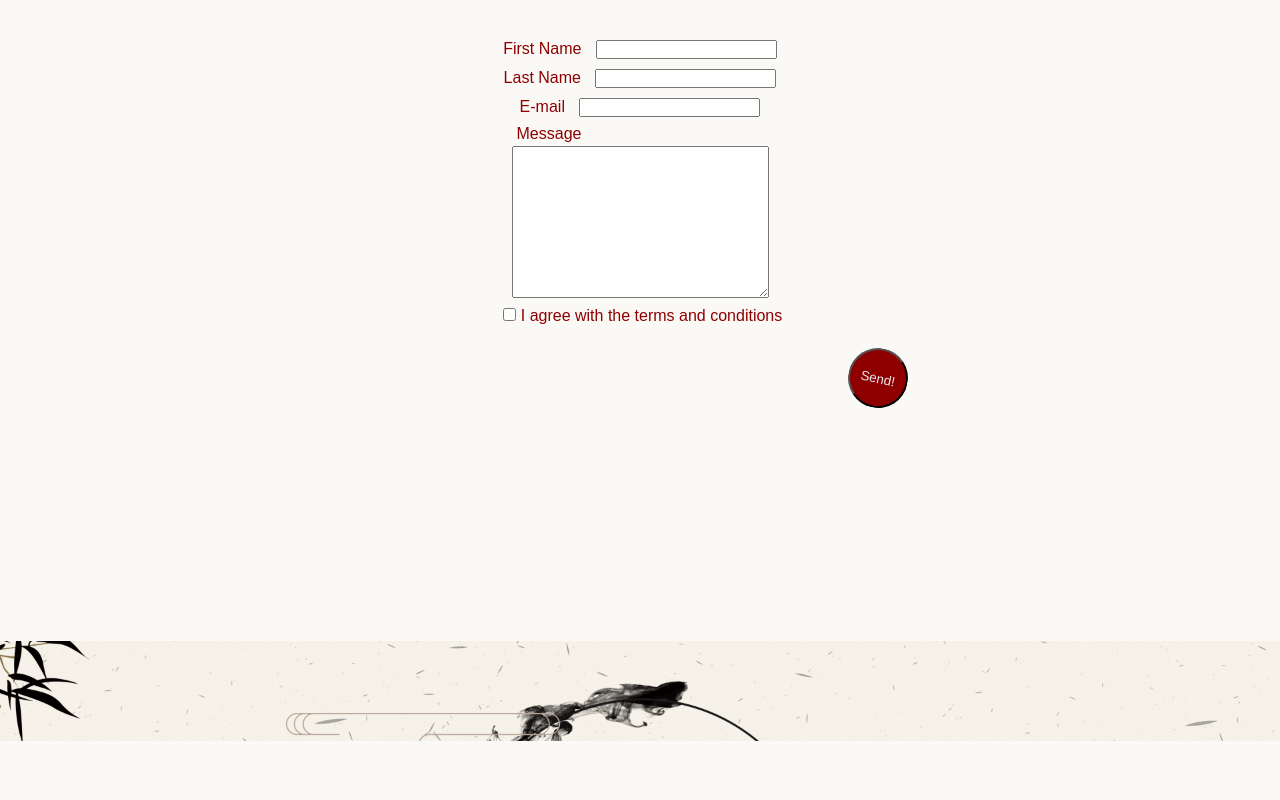
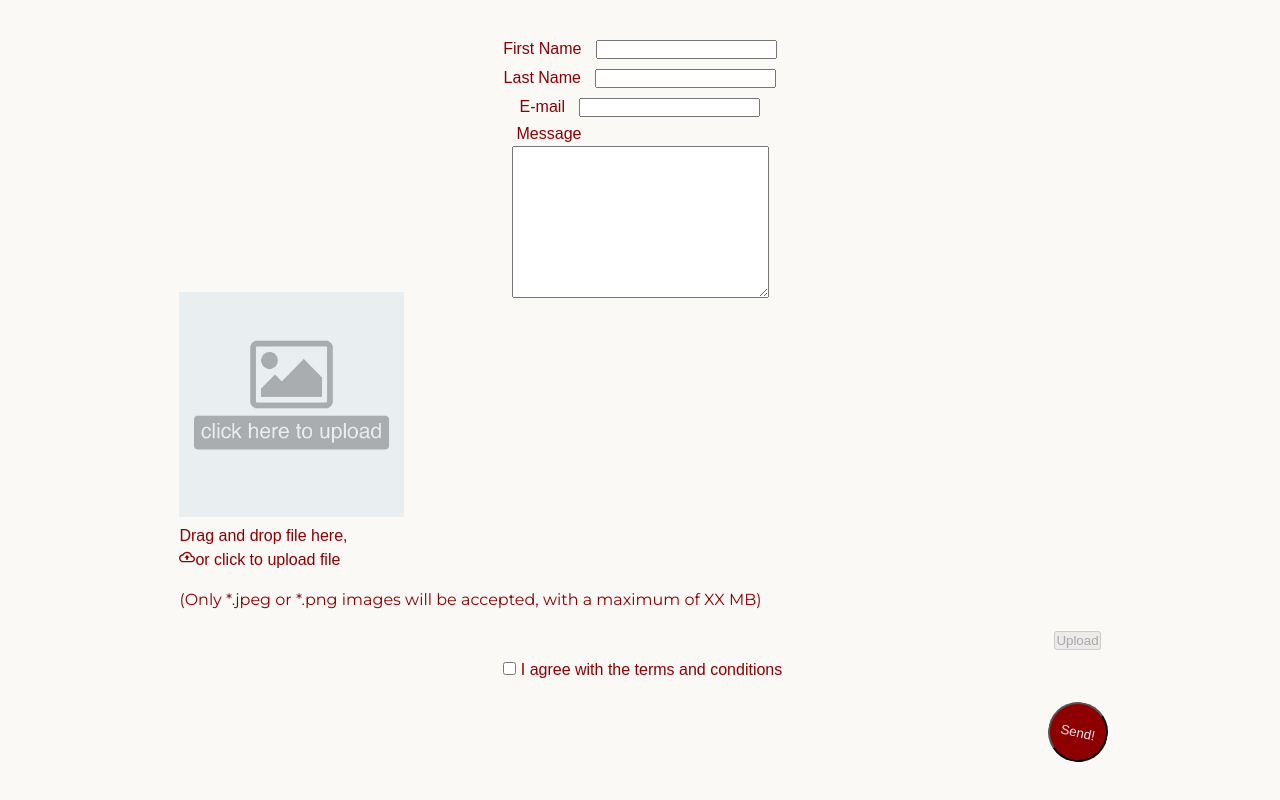
Before and after one commit to ayalena/eindopdracht-frontend, a React (Create React App) app: page /contact in a window 1280 px wide. Shown: the part 592-1392 px from the top of the page. Before the commit the page ends 1333 px from the top, so only its background shows below. Built offline with nearby package versions, Linux system fonts and the light colour scheme; a web font is replaced by a local one.

Commit message:
added file upload(frontend only)

```diff
--- a/package.json
+++ b/package.json
@@ -9,7 +9,9 @@
     "jwt-decode": "^3.1.2",
     "react": "^17.0.2",
     "react-dom": "^17.0.2",
+    "react-dropzone": "^11.4.2",
     "react-hook-form": "^7.17.5",
+    "react-icons": "^4.3.1",
     "react-router-dom": "^5.3.0",
     "react-scripts": "4.0.3",
     "web-vitals": "^1.1.2"
--- a/src/components/FileUpload/FileUpload.js
+++ b/src/components/FileUpload/FileUpload.js
@@ -1 +1,101 @@
-// contains file upload form, progress bar, display of list files.
+import {useState} from "react";
+import Dropzone from "react-dropzone";
+import "./FileUpload.css"
+import {uploadFile} from "../../services/FileUploadService";
+import {useHistory} from "react-router-dom";
+import fileUpload from "../../assets/uploadimage.jpg"
+import { MdOutlineCloudUpload } from "react-icons/md"
+
+function FileUpload() {
+    const [selectedFiles, setSelectedFiles] = useState(undefined);
+    const [currentFile, setCurrentFile] = useState(undefined);
+    const [progress, setProgress] = useState(0);
+    const [message, setMessage] = useState("");
+
+    const history = useHistory()
+
+    const onDrop = (files) => {
+        if (files.length > 0) {
+            setSelectedFiles(files);
+        }
+    };
+
+    const upload = () => {
+        let currentFile = selectedFiles[0];
+
+        setProgress(0);
+        setCurrentFile(currentFile);
+
+        uploadFile(currentFile, (event) => {
+            setProgress(Math.round((100 * event.loaded) / event.total));
+            setMessage("File upload successfull")
+        })
+            .catch(() => {
+                setProgress(0);
+                setMessage("Could not upload the file");
+                setCurrentFile(undefined);
+            });
+        setSelectedFiles(undefined);
+    };
+
+    return (
+        <div className="file-upload-container">
+
+            <Dropzone accept="image/jpeg, image/png" onDrop={onDrop} multiple={false}>
+                {({getRootProps, getInputProps}) => (
+
+                    <section>
+
+                        <div className="dropzone" {...getRootProps()}>
+                            <img
+                                className="file-upload-logo"
+                                src={fileUpload}
+                                alt="file-upload-image"
+                            />
+                            <input {...getInputProps()} />
+                            {selectedFiles && selectedFiles[0].name ? (
+                                <div className="selected-file">
+                                    {selectedFiles && selectedFiles[0].name}
+                                </div>
+                            ) : (
+                                <div className="file-upload-text">Drag and drop file here, <br/> <MdOutlineCloudUpload className="file-upload-icon"/>
+                                    or click to upload file
+                                    <p className="file-upload-small-text">(Only *.jpeg or *.png images will be accepted, with a maximum of XX MB)</p>
+                                </div>
+                            )}
+                        </div>
+
+                        <aside className="selected-file-wrapper">
+                            <button
+                                className="file-upload-button"
+                                disabled={!selectedFiles}
+                                onClick={() => upload()}
+                            >
+                                Upload
+                            </button>
+                        </aside>
+
+                    </section>
+                )}
+            </Dropzone>
+
+            <div>
+                <div className="alert-light"
+                     role="alert"
+                >
+                    {message}
+                </div>
+
+                {progress === 100 &&
+                <button
+                    className="userpage-button"
+                    onClick={() => history.push("/userprofilepage")}
+                >Back to profile</button>
+                }
+            </div>
+
+        </div>
+    )
+}
+
+export default FileUpload
--- a/src/pages/Agenda/Agenda.js
+++ b/src/pages/Agenda/Agenda.js
@@ -62,6 +62,7 @@ function Agenda() {
 
                     <button
                         type="submit"
+                        className="round-button"
                     >
                         Continue
                     </button>
--- a/src/pages/Contact/Contact.js
+++ b/src/pages/Contact/Contact.js
@@ -4,6 +4,7 @@ import PageHeader from "../../components/PageHeader/PageHeader";
 import logo from "../../assets/logo-with-name.png";
 import './Contact.css';
 import Footer from "../../components/Footer/Footer";
+import FileUpload from "../../components/FileUpload/FileUpload";
 
 
 function ContactPage() {
@@ -81,6 +82,13 @@ function ContactPage() {
                         </textarea>
                     </div>
 
+                    <div>
+                        <label htmlFor="file"> Add a file</label>
+                        <FileUpload
+                            {...register(..."file")}
+                        />
+                    </div>
+
                     <div id="checkbox">
                         <input
                             type="checkbox"
@@ -93,7 +101,7 @@ function ContactPage() {
                     <div>
                         <button
                             type="submit"
-                            className="contact-form-button"
+                            className="round-button"
                         >
                             Send!
                         </button>
--- a/src/pages/Home/Home.css
+++ b/src/pages/Home/Home.css
@@ -25,7 +25,7 @@ p {
     text-align: center;
 }
 
-button {
+.round-button {
     display: inline-block;
     border-radius: 50%;
     background-color: #8e0000;
@@ -38,7 +38,7 @@ button {
 
 }
 
-button:hover {
+.round-button:hover {
     width: 65px;
     height: 65px;
     transform: rotate(15deg);
--- a/src/pages/Home/Home.js
+++ b/src/pages/Home/Home.js
@@ -70,6 +70,7 @@ function HomePage() {
                 </section>
 
                 <button
+                    className="round-button"
                     type="button"
                     onClick={handleClick}
                 >
--- a/src/pages/IntakeForm/IntakeForm.js
+++ b/src/pages/IntakeForm/IntakeForm.js
@@ -1,13 +1,14 @@
-import React from "react";
+import React, {Component} from "react";
 import PageHeader from "../../components/PageHeader/PageHeader";
 import logo from "../../assets/logo.png";
 import {useForm} from "react-hook-form";
 import './IntakeForm.css';
 import axios from "axios";
 import {useHistory} from "react-router-dom";
+import FileUpload from "../../components/FileUpload/FileUpload";
 
 
-function IntakeForm() {
+function IntakeForm(){
     const {register, handleSubmit, formState: {errors}, watch} = useForm();
     const history = useHistory()
     const genderChoice = watch('gender');
@@ -227,6 +228,13 @@ function IntakeForm() {
                                 </textarea>
                         </div>
 
+                        <div>
+                            <label htmlFor="file"> Add a file</label>
+                            <FileUpload
+                                {...register(..."file")}
+                            />
+                        </div>
+
                         {/*dit miss beter als multiple choice?*/}
                         <div id="radio">
                             <label htmlFor="session"> Which session are you booking? </label>
--- a/src/pages/UserProfilePage/UserProfilePage.js
+++ b/src/pages/UserProfilePage/UserProfilePage.js
@@ -60,7 +60,7 @@ function UserProfilePage() {
             <div className="profile-container">
                 <section>
                     <h2>Info</h2>
-                    <p><strong>Username: </strong> {user.username} </p>
+                    {/*<p><strong>Username: </strong> {user.username} </p>*/}
                     <p><strong>Email:</strong> {user.email}</p>
                 </section>
 
@@ -84,6 +84,7 @@ function UserProfilePage() {
                 <button
                     type="button"
                     onClick={logOut}
+                    className="round-button"
                 >
                     Log out
                 </button>
```
Also changed, not shown: src/assets/uploadimage.jpg (added), src/components/FileUpload/FileUpload.css (added), 1 other file (tests, documents, lock files or other folders).
